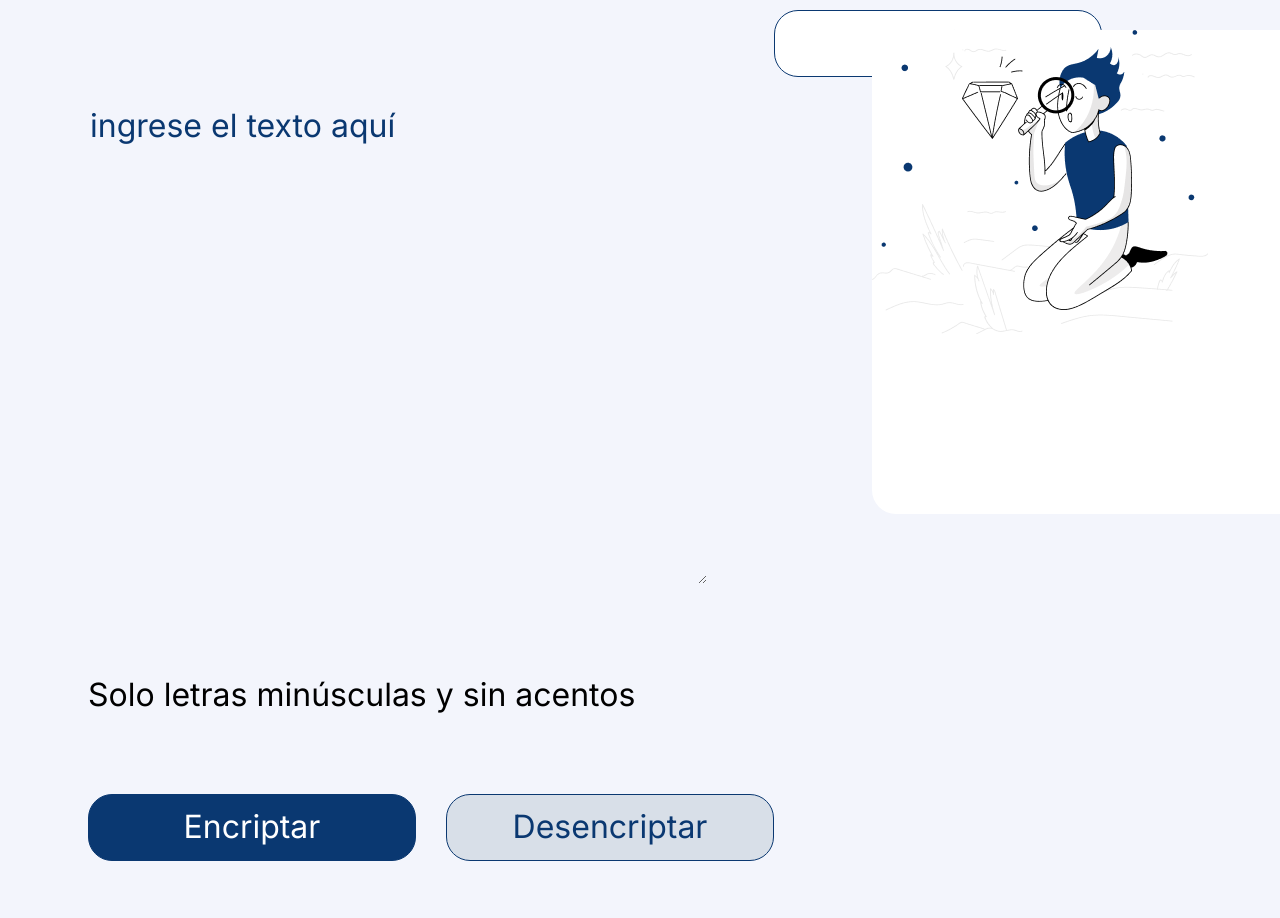
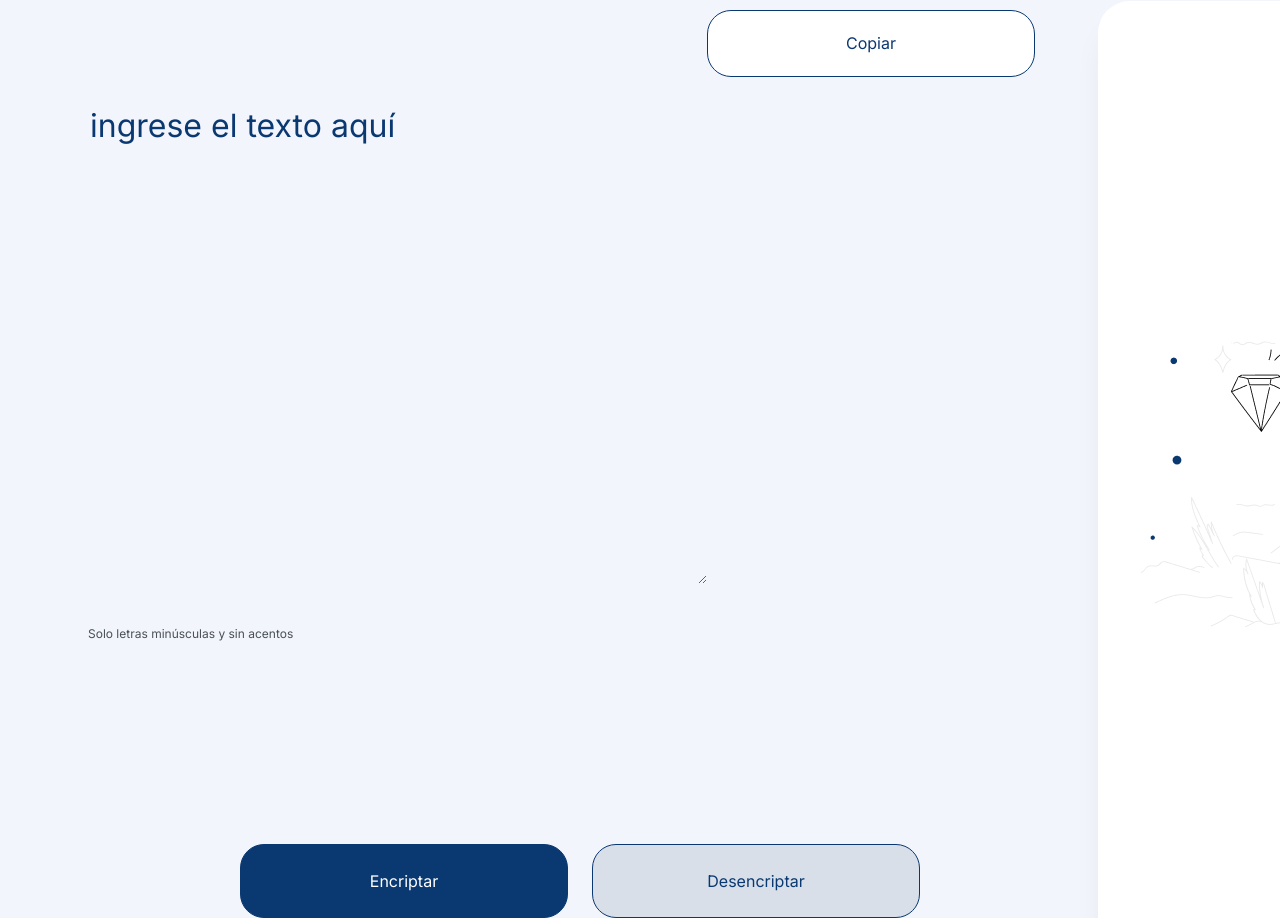
Before and after one commit to EugeBag/challengeencriptador, a plain HTML site: page index.html in a window 1280 px wide. Shown: the part 59-977 px from the top of the page. Drawn offline with Linux system fonts and the light colour scheme.

Commit message:
css cambio botones

```diff
--- a/css/style.css
+++ b/css/style.css
@@ -25,6 +25,7 @@ main {
     color: #0A3871;
     margin-top: 90px;
     text-transform: lowercase;
+    font-size: 32px;
 }
 
 ::placeholder {
@@ -39,13 +40,21 @@ main {
     background: white;
     background-image: url("/images/Muñeco.png");
     background-repeat: no-repeat;
+    background-position: center;
     border: none;
-    border-radius: 24px;
+    border-radius: 32px;
     color: #0A3871;
     margin-left: 98px;
     margin-top: 20px;
     padding-left: 20px;
     position: fixed;
+
+    width: 400px;
+    height: 944px;
+    left: 1000px;
+    top: 40px;
+    box-shadow: 0px 24px 32px -8px rgba(0, 0, 0, 0.08);
+
 
 }
 
@@ -53,15 +62,35 @@ main {
     outline: none;
 }
 
+.informacion {
+    color: #495057;
+    font-size: 12px;
+}
+
 .botones {
     display: flex;
     margin-top: 18px;
+    flex-direction: row;
+    align-items: flex-start;
+    padding: 0px;
+    gap: 24px;
+    position: absolute;
+    width: 680px;
+    height: 67px;
+    left: 240px;
+    top: 885px;
 
 }
 
 .btn-encriptar {
     width: 328px;
-    height: 67px;
+    height: Hug 67px;
+    font-size: 16px;
+    padding: 24px;
+    gap: 8px;
+    flex: none;
+    order: 0;
+    flex-grow: 0;
 
     background-color: #0A3871;
     border: 1px solid #0A3871;
@@ -73,20 +102,27 @@ main {
 
 .btn-desencriptar {
     width: 328px;
-    height: 67px;
-    margin-left: 30px;
+    height: Hug 67px;
+    font-size: 16px;
+    padding: 24px;
+    gap: 8px;
+    flex: none;
+    order: 1;
+    flex-grow: 0;
+
     background-color: #D8DFE8;
     border: 1px solid #0A3871;
     border-radius: 24px;
     color: #0A3871;
     cursor: pointer;
 
+
 }
 
 .btn-copiar {
     width: 328px;
     height: 67px;
-
+    font-size: 16px;
     background-color: #ffffff;
     border: 1px solid #0A3871;
     border-radius: 24px;
```
